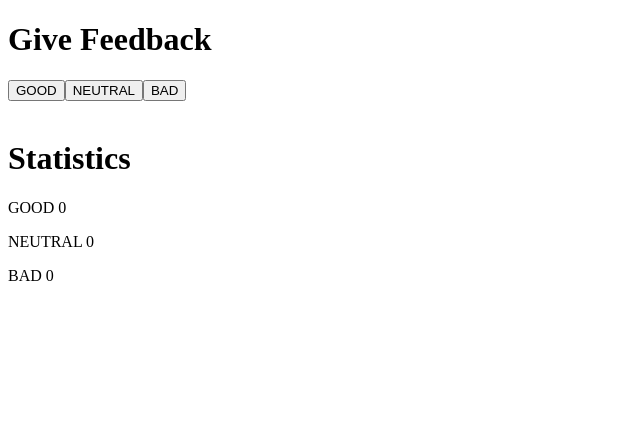
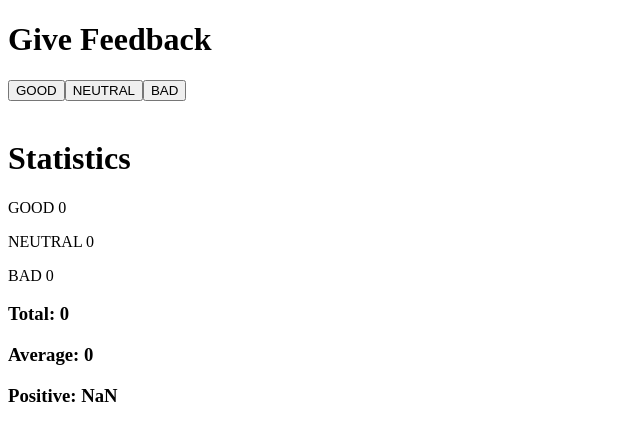
Before and after one commit to quiquecampos92/fullStackOpen, a React (Vite) app in the folder part1/unicafe/: page / in a window 1280 px wide. Shown: the top 440 px of the page, without its empty margins (0-640 px from the left). Built offline with nearby package versions, Linux system fonts and the light colour scheme.

Commit message:
part1 e.1.7 unicafe paso 2

```diff
--- a/part1/unicafe/src/App.jsx
+++ b/part1/unicafe/src/App.jsx
@@ -39,6 +39,10 @@ export default function App() {
     console.log(bad)
   }
 
+  const total = good + neutral + bad
+  const average = (good + neutral + bad) / 3
+  const positive = (good * 100) / total
+
   return (
     <>
       <h1><strong>Give Feedback</strong></h1>
@@ -50,6 +54,9 @@ export default function App() {
       <Counter text="GOOD" count={good} />
       <Counter text="NEUTRAL" count={neutral} />
       <Counter text="BAD" count={bad} />
+      <h3>Total: {total}</h3>
+      <h3>Average: {average}</h3>
+      <h3>Positive: {positive}</h3>
 
 
 
```
